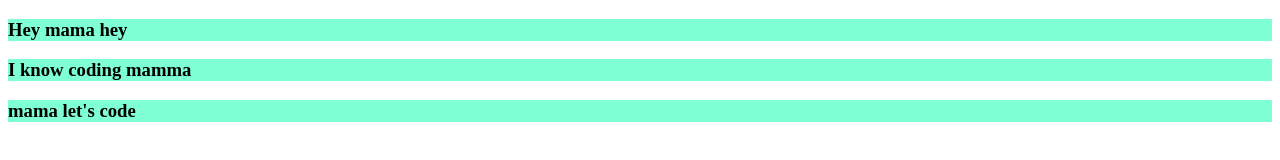
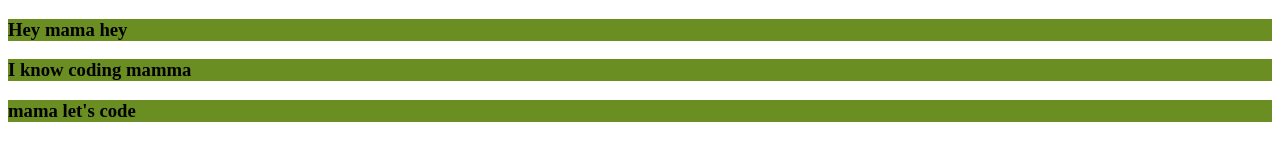
Before and after one commit to imtiaz-142/my-second-repo, a plain HTML site: page index.html in a window 1280 px wide. Drawn offline with Linux system fonts and the light colour scheme.

Commit message:
new color

```diff
--- a/style.css
+++ b/style.css
@@ -1,3 +1,3 @@
 h3{
-    background-color: aquamarine;
+    background-color: olivedrab;
 }
```
